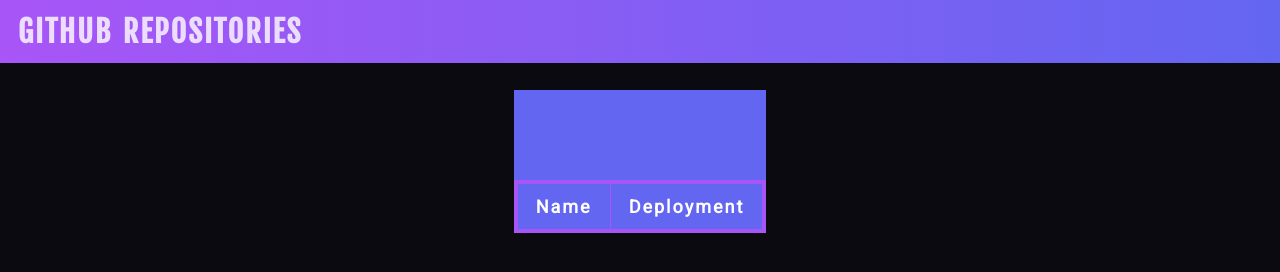
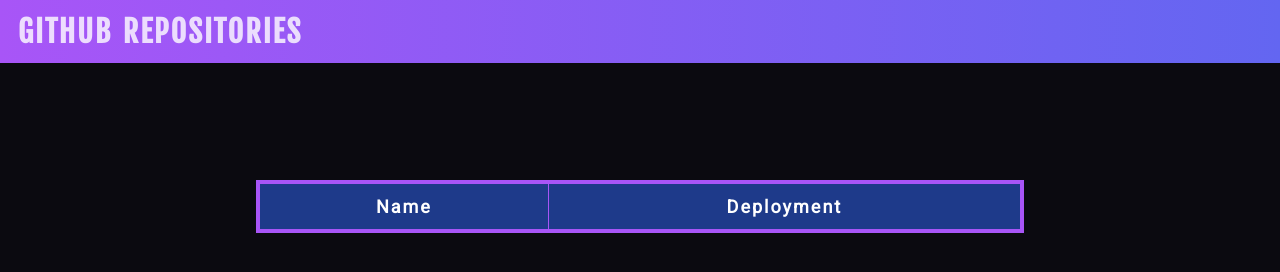
Before and after one commit to OliverEverard/olivereverard.github.io, a plain HTML site: page index.html in a window 1280 px wide. Drawn offline with nearby package versions, Linux system fonts and the light colour scheme; no server answers.

Commit message:
Update index.html

```diff
--- a/index.html
+++ b/index.html
@@ -12,8 +12,7 @@
       <h1 class="titleFont">GitHub Repositories</h1>
     </div>
     <br>
-    <div class="bg-indigo-500">
-    <table id="repositories" class="border border-purple-500 border-4 mt-20" style="min-width: 60%">
+    <table id="repositories" class="border border-purple-500 border-4 mt-20 bg-blue-900" style="min-width: 60%">
       <thead>
         <tr>
           <th class="py-2 px-4 border border-purple-500">Name</th>
@@ -23,7 +22,7 @@
       <tbody>
       </tbody>
     </table>
-  </div>
+
 
     <script>
       const apiURL =
```
